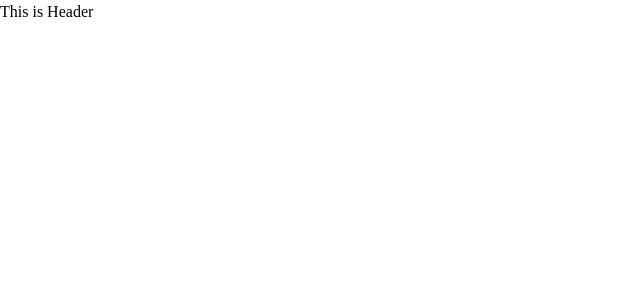
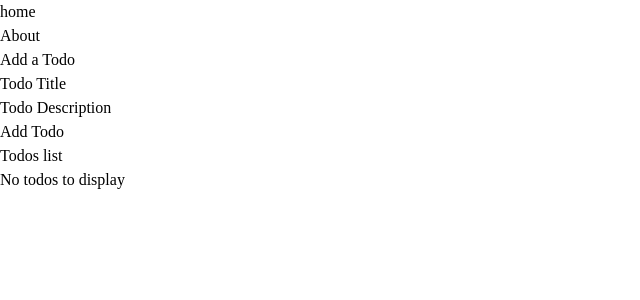
Before and after one commit to AdityaRaghav0112/To-do-list, a React (Vite) app in the folder client/: page / in a window 1280 px wide. Before the commit this address had no page. Shown: the top 300 px of the page, without its empty margins (0-640 px from the left). Built offline with nearby package versions, Linux system fonts and the light colour scheme.

Commit message:
created a working todo list with all the funtions

```diff
--- a/client/src/App.tsx
+++ b/client/src/App.tsx
@@ -1,12 +1,57 @@
+import "./App.css";
+import Header from "./components/Header";
+import AddTodo from "./components/AddTodo";
+import Todos from "./components/Todos";
+import About from "./components/About";
+
+import React, { useState, useEffect } from "react";
 import { BrowserRouter as Router, Routes, Route } from "react-router-dom";
-import Header from "./components/Header";
+
+import type { Todo } from "./types/Todo";
 
 function App() {
+  const initTodo: Todo[] = localStorage.getItem("todos")
+    ? JSON.parse(localStorage.getItem("todos")!)
+    : [];
+
+  const [todos, setTodos] = useState<Todo[]>(initTodo);
+
+  const onDelete = (todo: Todo) => {
+    console.log("I am on delete", todo);
+    const updatedTodos = todos.filter((e) => e.sno !== todo.sno);
+    setTodos(updatedTodos);
+  };
+
+  const addTodo = (title: string, desc: string) => {
+    console.log("Adding todo:", title, desc);
+
+    const sno = todos.length === 0 ? 0 : todos[todos.length - 1].sno + 1;
+
+    const myTodo: Todo = { sno, title, desc };
+
+    setTodos([...todos, myTodo]);
+  };
+
+  useEffect(() => {
+    localStorage.setItem("todos", JSON.stringify(todos));
+  }, [todos]);
+
   return (
     <Router>
-      <Header/>
+      <Header />
+
       <Routes>
+        <Route
+          path="/"
+          element={
+            <>
+              <AddTodo addTodo={addTodo} />
+              <Todos todos={todos} onDelete={onDelete} />
+            </>
+          }
+        />
 
+        <Route path="/about" element={<About />} />
       </Routes>
     </Router>
   );
--- /dev/null
+++ b/client/src/components/About.tsx
@@ -0,0 +1,11 @@
+import React from 'react'
+
+const About = () => {
+  return (
+    <div>
+      this is about page
+    </div>
+  )
+}
+
+export default About
--- /dev/null
+++ b/client/src/components/AddTodo.tsx
@@ -0,0 +1,61 @@
+import React, { useState } from "react";
+
+interface AddTodoProps {
+  addTodo: (title: string, desc: string) => void;
+}
+
+const AddTodo: React.FC<AddTodoProps> = ({ addTodo }) => {
+  const [title, setTitle] = useState("");
+  const [desc, setDesc] = useState("");
+
+  const submit = (e: React.FormEvent<HTMLFormElement>) => {
+    e.preventDefault();
+    if (!title || !desc) {
+      alert("Title or Description cannot be blank");
+      return;
+    }
+    addTodo(title, desc);
+    setTitle("");
+    setDesc("");
+  };
+
+  return (
+    <div className="container my-3">
+      <h3>Add a Todo</h3>
+
+      <form onSubmit={submit}>
+        <div className="mb-3">
+          <label htmlFor="title" className="form-label">
+            Todo Title
+          </label>
+          <input
+            type="text"
+            id="title"
+            className="form-control"
+            value={title}
+            onChange={(e) => setTitle(e.target.value)}
+          />
+        </div>
+
+        <div className="mb-3">
+          <label htmlFor="desc" className="form-label">
+            Todo Description
+          </label>
+          <input
+            type="text"
+            id="desc"
+            className="form-control"
+            value={desc}
+            onChange={(e) => setDesc(e.target.value)}
+          />
+        </div>
+
+        <button type="submit" className="btn btn-sm btn-success">
+          Add Todo
+        </button>
+      </form>
+    </div>
+  );
+};
+
+export default AddTodo;
--- a/client/src/components/Header.tsx
+++ b/client/src/components/Header.tsx
@@ -1,11 +1,21 @@
-import React from 'react'
+import {Link} from 'react-router-dom'
 
 const Header = () => {
+  const navLinks = [
+    {id: '', title: 'home'},
+    {id: 'about', title: 'About'}
+  ]
+
   return (
     <div>
-      <h1 className='text-3xl'>This is Header</h1>
+      <ul>
+        {navLinks.map((link) => (
+          <li key={link.id}><Link to={`/${link.id}`}>{link.title}</Link></li>
+        ))}
+      </ul>
     </div>
   )
 }
 
+
 export default Header
--- /dev/null
+++ b/client/src/components/TodoItem.tsx
@@ -0,0 +1,24 @@
+import React from "react";
+import type { Todo } from "../types/Todo";
+
+interface TodoItemProps {
+  todo: Todo;
+  onDelete: (todo: Todo) => void;
+}
+
+const TodoItem: React.FC<TodoItemProps> = ({ todo, onDelete }) => {
+  return (
+    <div className="todo-item">
+      <h4>{todo.title}</h4>
+      <p>{todo.desc}</p>
+      <button
+        className="btn btn-danger btn-sm"
+        onClick={() => onDelete(todo)}
+      >
+        Delete
+      </button>
+    </div>
+  );
+};
+
+export default TodoItem;
--- /dev/null
+++ b/client/src/components/Todos.tsx
@@ -0,0 +1,28 @@
+import React from "react";
+import TodoItem from "./TodoItem";
+import type { Todo } from "../types/Todo";
+
+interface TodosProps {
+  todos: Todo[];
+  onDelete: (todo: Todo) => void;
+}
+
+const Todos: React.FC<TodosProps> = ({ todos, onDelete }) => {
+
+  return (
+    <div className="container">
+      <h3 className="my-3">Todos list</h3>
+
+      {todos.length === 0
+        ? "No todos to display"
+        : todos.map((todo) => (
+            <React.Fragment key={todo.sno}>
+              <TodoItem todo={todo} onDelete={onDelete} />
+              <hr />
+            </React.Fragment>
+          ))}
+    </div>
+  );
+};
+
+export default Todos;
--- /dev/null
+++ b/client/src/types/Todo.ts
@@ -0,0 +1,5 @@
+export interface Todo {
+  sno: number;
+  title: string;
+  desc: string;
+}
```
